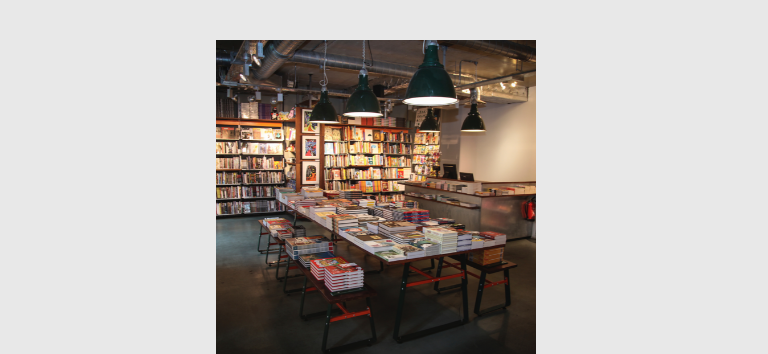
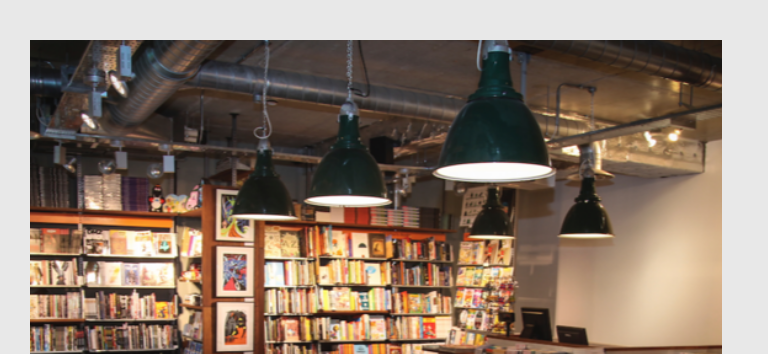
Before and after one commit to Aveiromat/frontend_ebac, a plain HTML site: page index.html in a window 768 px wide. Shown: the part 70-424 px from the top of the page. Drawn offline with nearby package versions, Linux system fonts and the light colour scheme.

Commit message:
Fixed for mobile version
now the image in the 'about' section expands to the full horizontal width of the screen on these devices.

```diff
--- a/index.html
+++ b/index.html
@@ -31,7 +31,7 @@
         <main>
             <section id="sobre" class="sobre">
                 <article class="item produto">
-                    <a>
+                    <a class="conteudo-sobre" href="#">
                         <div class="conteudo-item">
                             <img src="/pictures/panel.png" class="loja"/>
                             <div>
--- a/main.css
+++ b/main.css
@@ -125,7 +125,7 @@ section h2 {
     display: flex;
     flex-direction: column;
     align-items: center;
-    margin-top: 10px;
+    margin-top: auto;
 }
 
 .botao-comprar {
@@ -293,6 +293,18 @@ section h2 {
     article {
         text-align: center;
     }
+
+    .sobre .item .conteudo-sobre {
+        display: flex;
+        flex-direction: column;
+        text-align: center;
+    }
+
+    .sobre .item img {
+        width: 100%;
+        max-height: none;
+        margin-bottom: 16px;
+    }
 }
 
 @media screen and (min-width: 1024px) {}
```
Also changed, not shown: 3 other files.
